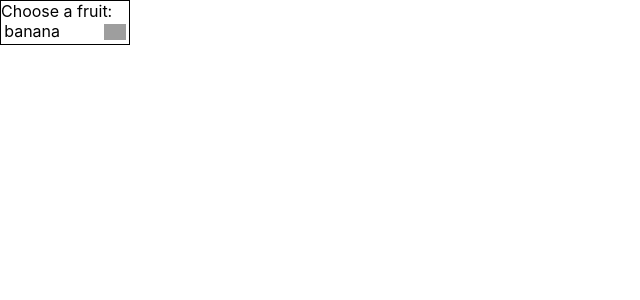
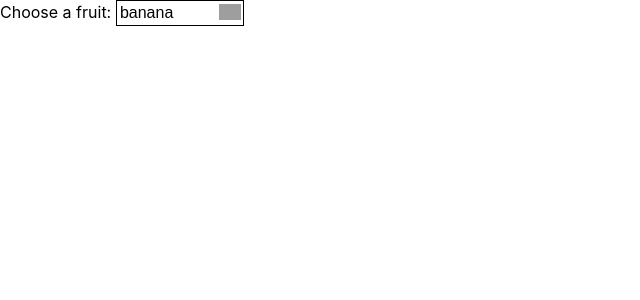
Before and after one commit to alexjmarshall/react-custom-select, a React (Create React App) app: page / in a window 1280 px wide. Shown: the top 300 px of the page, without its empty margins (0-640 px from the left). Built offline with nearby package versions, Linux system fonts and the light colour scheme; grey boxes are pictures that could not be loaded.

Commit message:
update CustomSelect.js to change divs to semantic elements

```diff
--- a/src/CustomSelect.js
+++ b/src/CustomSelect.js
@@ -7,29 +7,44 @@ const CustomSelectContainer = styled("div")`
   position: relative;
   display: inline-block;
   width: 8em;
-  border: 1px solid black;
 `;
 
-const SelectedItem = styled("div")`
-  padding: 0 0.2em 0.2em 0.2em;
+const SelectedItem = styled("button")`
+  width: inherit;
+  height: inherit;
+  padding: 0.2em;
+  display: inline-block;
+  border: 1px solid black;
+  margin: 0;
+  text-decoration: none;
+  background: #ffffff;
+  font-family: sans-serif;
+  font-size: 1rem;
+  cursor: pointer;
+  border-radius: 0;
+  text-align: left;
 `;
 
-const SelectItems = styled("div")`
+const SelectItems = styled("ul")`
+  margin: 0;
+  padding 0;
+  list-style: none;
   position: absolute;
   width: 8em;
   background: #ffffff;
   border: 1px solid black;
-  margin-left: -1px;
-  background-color: white;
+  border-top-width: 0;
+  box-sizing: border-box;
 `;
 
-const SelectItem = styled(SelectedItem)``;
+const SelectItem = styled("li")`
+  padding: 0.2em;
+`;
 
 const DownCaret = styled.img`
   height: 1em;
   position: absolute;
   right: 0.2rem;
-  margin-top: 0.2em;
 `;
 
 const UpCaret = styled(DownCaret)``;
@@ -51,8 +66,8 @@ function CustomSelect({options, uniqueId}) {
     // let otherItems = getElementSiblings(e.target);
     // otherItems.forEach(item => item.setAttribute('aria-selected', false));
     let selectedElm = e.target.parentElement.previousElementSibling;
-    selectedElm.setAttribute('aria-activedescendant', clickedItem.id);
-    selectedElm.focus();
+    // selectedElm.setAttribute('aria-activedescendant', clickedItem.id);
+    selectedElm.focus(); // TODO use refs to programmatically manage focus
   };
 
   const getElementSiblings = (elm) => {
@@ -123,9 +138,11 @@ function CustomSelect({options, uniqueId}) {
   }
 
   return (
+    <>
+    <span id={`custom-select-label-${uniqueId}`}>Choose a fruit: </span> {/* TODO style component? */}
     <CustomSelectContainer>
-      <label htmlFor={`selected_item_${uniqueId}`}>Choose a fruit:</label>
-      <SelectedItem id={`selected_item_${uniqueId}`} tabIndex='0' aria-expanded={isOpen ? true : false} onClick={toggleIsOpen} onKeyDown={onSelectedKeyDown}>
+      <SelectedItem id={`selected_item_${uniqueId}`} tabIndex='0' aria-expanded={isOpen ? true : false} onClick={toggleIsOpen} onKeyDown={onSelectedKeyDown}
+                    aria-labelledby={`custom-select-label-${uniqueId} selected_item_${uniqueId}`} aria-haspopup='listbox'>
         {selectedOption}
         {isOpen ? (
           <UpCaret src='https://icongr.am/fontawesome/caret-up.svg?size=128&color=currentColor' alt='up-caret'></UpCaret>
@@ -133,14 +150,15 @@ function CustomSelect({options, uniqueId}) {
           <DownCaret src='https://icongr.am/fontawesome/caret-down.svg?size=128&color=currentColor' alt='down-caret'></DownCaret>
         )}
       </SelectedItem>
-        <SelectItems role='listbox' style={{display: !isOpen && 'none'}}>
-          {options.map(option => (
-            <SelectItem tabIndex='0' aria-selected={option === selectedOption ? 'true' : 'false'} onClick={onOptionClicked(option)} onKeyDown={onItemKeyDown} key={Math.random()}>
+        <SelectItems role='listbox' aria-labelledby={`custom-select-label-${uniqueId}`} tabIndex='-1' style={{display: !isOpen && 'none'}}>
+          {options.map((option, index) => (
+            <SelectItem id={`select-item-${uniqueId % index}`} rol='option' tabIndex='0' aria-selected={option === selectedOption} onClick={onOptionClicked(option)} key={index} onKeyDown={onItemKeyDown}>
               {option}
             </SelectItem>
           ))}
         </SelectItems>
     </CustomSelectContainer>
+    </>
   );
 }
 
```
Also changed, not shown: src/index.css (line endings or trailing spaces).
